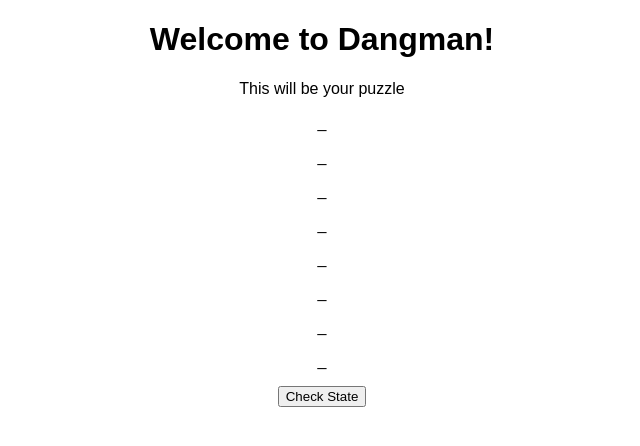
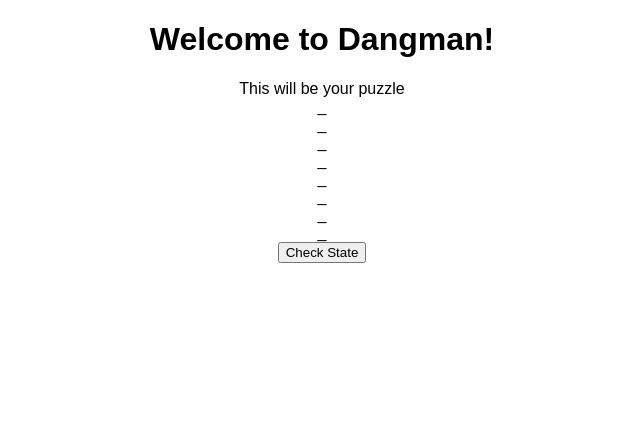
Before and after one commit to wood2jp2/dangman, a React (Create React App) app: page / in a window 1280 px wide. Both pictures are taken after a click on the button "Start a new game!". Shown: the top 446 px of the page, without its empty margins (318-958 px from the left). Built offline with nearby package versions, Linux system fonts and the light colour scheme.

Commit message:
puzzle letter component, blanks for each letter

```diff
--- a/src/Components/Puzzle.js
+++ b/src/Components/Puzzle.js
@@ -1,4 +1,5 @@
 import React, { Component } from 'react'
+import PuzzleLetter from './PuzzleLetter'
 
 class Puzzle extends Component {
 
@@ -23,7 +24,7 @@ class Puzzle extends Component {
 
   initiateGame = e => {
     e.preventDefault()
-    let randomPuzzle = this.state.puzzles[Math.floor(Math.random()*this.state.puzzles.length)].split('')
+    let randomPuzzle = this.state.puzzles[Math.floor(Math.random()*this.state.puzzles.length)].split('').map( x=>x.toUpperCase())
     this.setState({
       gameInProgress: true,
       currentPuzzle: randomPuzzle
@@ -36,7 +37,8 @@ class Puzzle extends Component {
       <div>
         This will be your puzzle
         { this.state.gameInProgress ? (
-          this.state.currentPuzzle.map( x => <p>_</p>)
+
+          this.state.currentPuzzle.map( (x,i) => <PuzzleLetter props={x} key={i}/>)
         ) : (
           <button
             name='newGameButton'
--- /dev/null
+++ b/src/Components/PuzzleLetter.js
@@ -0,0 +1,8 @@
+import React, { Component } from 'react'
+
+const PuzzleLetter = props => {
+  console.log(props)
+  return (<div>_</div>)
+}
+
+export default PuzzleLetter
```
